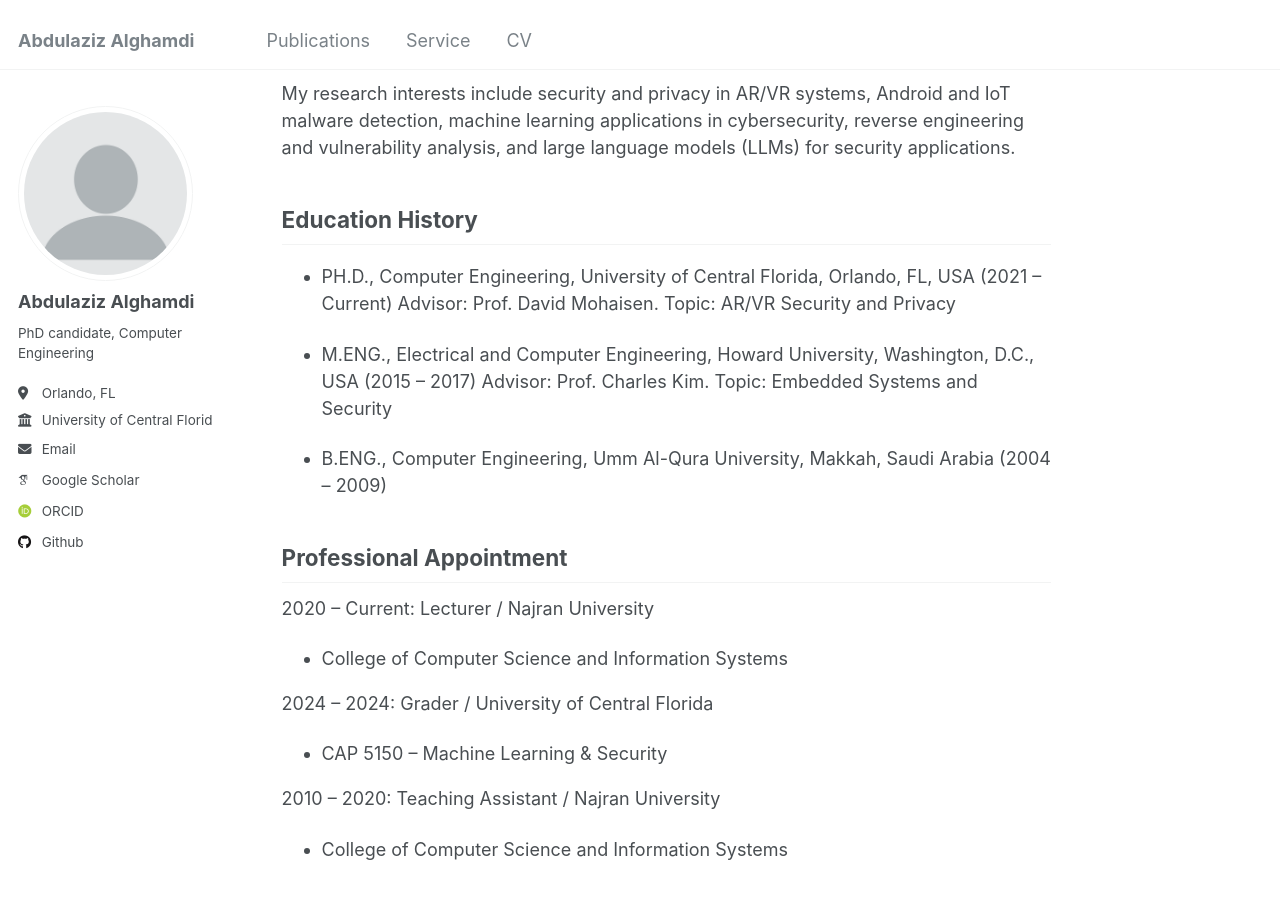
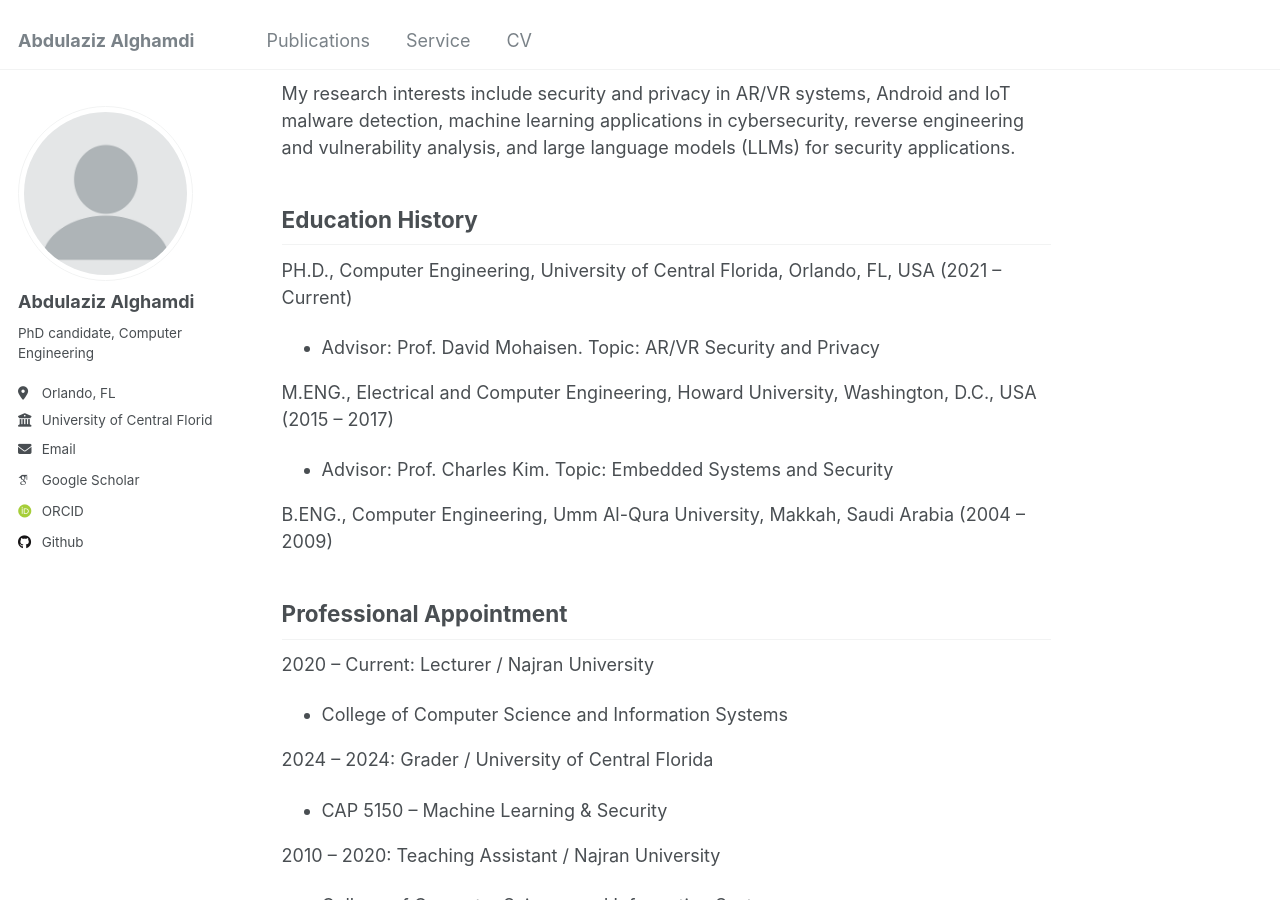
Before and after one commit to Eamna/eamna.github.io, a Jekyll site: the page built from _pages/about.md, in a window 1280 px wide and 900 px high, scrolled down 511 px. Built offline with Jekyll 4.4.1, drawn with Linux system fonts in a browser that asks for light colours; some web fonts are replaced; part of the change alters nothing that is shown.

```diff
--- a/_pages/about.md
+++ b/_pages/about.md
@@ -17,13 +17,13 @@ My research interests include security and privacy in AR/VR systems, Android and
 
 Education History
 ------
-* PH.D., Computer Engineering, University of Central Florida, Orlando, FL, USA (2021 – Current)
-    Advisor: Prof. David Mohaisen. Topic: AR/VR Security and Privacy
+PH.D., Computer Engineering, University of Central Florida, Orlando, FL, USA (2021 – Current)
+  * Advisor: Prof. David Mohaisen. Topic: AR/VR Security and Privacy
 
-* M.ENG., Electrical and Computer Engineering, Howard University, Washington, D.C., USA (2015 – 2017)
-    Advisor: Prof. Charles Kim. Topic: Embedded Systems and Security
+M.ENG., Electrical and Computer Engineering, Howard University, Washington, D.C., USA (2015 – 2017)
+  * Advisor: Prof. Charles Kim. Topic: Embedded Systems and Security
 
-* B.ENG., Computer Engineering, Umm Al-Qura University, Makkah, Saudi Arabia (2004 – 2009)
+B.ENG., Computer Engineering, Umm Al-Qura University, Makkah, Saudi Arabia (2004 – 2009)
 
 
 Professional Appointment
```
